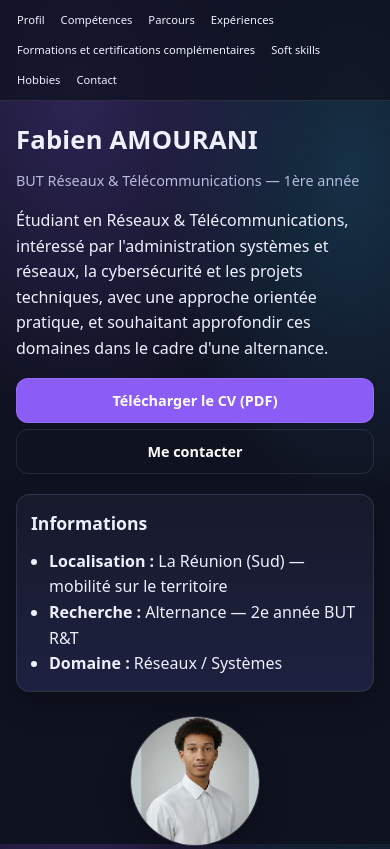
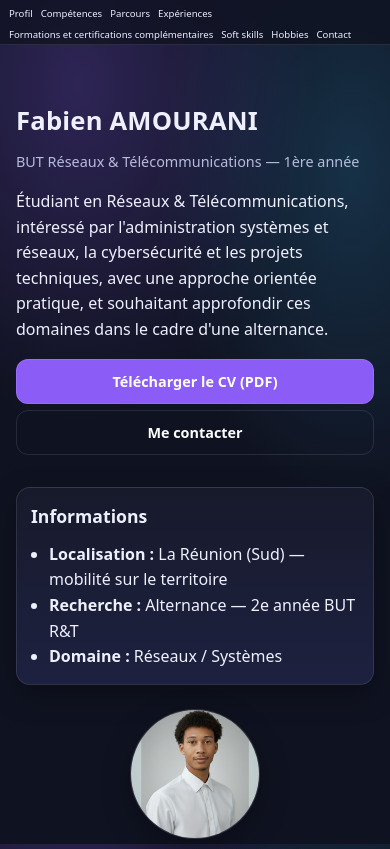
Before and after one commit to Lumix974/CV-Web, a plain HTML site: page index.html in a window 390 px wide. Shown: the top 849 px of the page. Drawn offline with Linux system fonts and the light colour scheme.

Commit message:
Responsive v2

```diff
--- a/style.css
+++ b/style.css
@@ -402,7 +402,7 @@ a:hover { text-decoration: underline; }
   }
 
   .hero__left {
-    gap: 20px;
+    gap: 32px;
   }
 
   /* Photo centrée sur mobile */
@@ -441,6 +441,12 @@ a:hover { text-decoration: underline; }
    12) Responsive (mobile < 600px)
    ========================= */
 @media (max-width: 600px) {
+  /* Réduire hauteur du header sur mobile */
+  :root {
+    --header-height: 50px;
+    --anchor-offset: 70px;
+  }
+
   /* Container et sections : padding réduit */
   .container {
     padding: 16px;
@@ -482,19 +488,27 @@ a:hover { text-decoration: underline; }
   }
 
   /* Header nav : ultra compact */
+  .site-header {
+    height: 50px;
+  }
+
   .nav {
-    padding: 8px 12px;
-    gap: 8px;
+    padding: 6px 8px;
+    gap: 4px;
+    flex-wrap: nowrap;
+    overflow-x: auto;
   }
 
   .nav__links {
-    font-size: 0.75rem;
-    gap: 6px;
+    font-size: 0.65rem;
+    gap: 3px;
   }
 
   .nav__links a {
-    padding: 4px 6px;
-    border-radius: 6px;
+    padding: 3px 4px;
+    border-radius: 4px;
+    white-space: nowrap;
+    flex-shrink: 0;
   }
 
   /* Card footer responsive */
@@ -525,6 +539,12 @@ a:hover { text-decoration: underline; }
    13) Ultra-mobile (< 400px)
    ========================= */
 @media (max-width: 400px) {
+  /* Réduire encore plus sur ultra-mobile */
+  :root {
+    --header-height: 45px;
+    --anchor-offset: 60px;
+  }
+
   /* Réduction drastique des fonts */
   .section h2 {
     font-size: 1.1rem;
@@ -545,10 +565,24 @@ a:hover { text-decoration: underline; }
     font-size: 0.75rem;
   }
 
-  /* Navigation : liens plus courts */
+  /* Navigation : très compacte */
+  .site-header {
+    height: 45px;
+  }
+
+  .nav {
+    padding: 4px 6px;
+    gap: 2px;
+  }
+
+  .nav__links {
+    font-size: 0.6rem;
+    gap: 2px;
+  }
+
   .nav__links a {
-    padding: 3px 5px;
-    font-size: 0.7rem;
+    padding: 2px 3px;
+    font-size: 0.6rem;
   }
 
   /* Réduction padding global */
```
